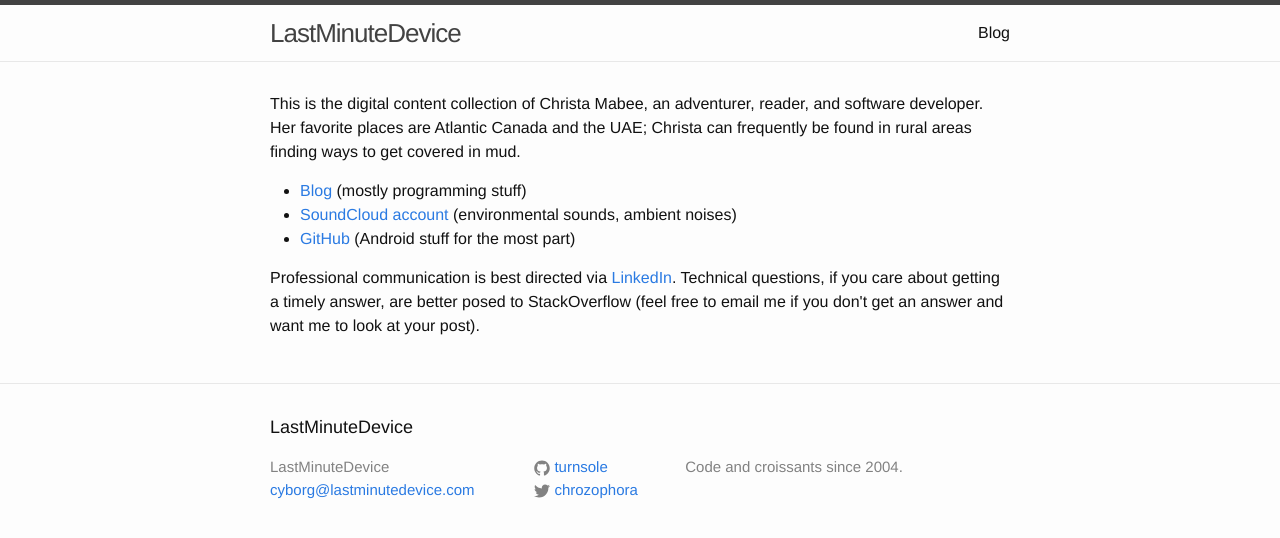
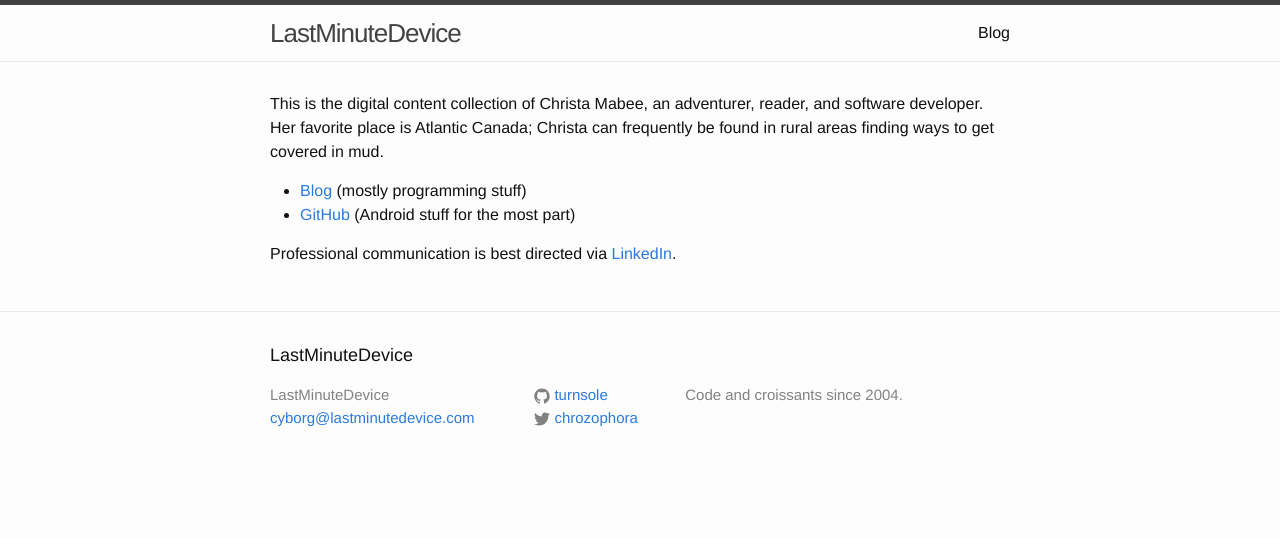
Before and after one commit to Turnsole/turnsole.github.io, a Jekyll site: the page built from index.html, in a window 1280 px wide. Shown: the top 538 px of the page. Built offline with Jekyll 4.4.1, drawn with Linux system fonts in a browser that asks for light colours.

Commit message:
Updated index.

```diff
--- a/index.html
+++ b/index.html
@@ -4,16 +4,15 @@
 
 <div class="home">
 
-  <p>This is the digital content collection of Christa Mabee, an adventurer, reader, and software developer. Her favorite places are Atlantic Canada and the UAE; Christa can frequently be found in rural areas finding ways to get covered in mud.</p>
+  <p>This is the digital content collection of Christa Mabee, an adventurer, reader, and software developer. Her favorite place is Atlantic Canada; Christa can frequently be found in rural areas finding ways to get covered in mud.</p>
 
 	<p>
 		<ul>
 		<li><a href="http://lastminutedevice.com/blog/">Blog</a> (mostly programming stuff)</li>
-		<li><a href="https://soundcloud.com/christa-mabee">SoundCloud account</a> (environmental sounds, ambient noises)</li>
 		<li><a href="https://github.com/Turnsole">GitHub</a> (Android stuff for the most part)</p></li>
 		</ul>
 	</p>
 
-	<p>Professional communication is best directed via <a href="https://www.linkedin.com/in/mabee">LinkedIn</a>. Technical questions, if you care about getting a timely answer, are better posed to StackOverflow (feel free to email me if you don't get an answer and want me to look at your post).</p>
+	<p>Professional communication is best directed via <a href="https://www.linkedin.com/in/mabee">LinkedIn</a>.</p>
 
 </div>
```
